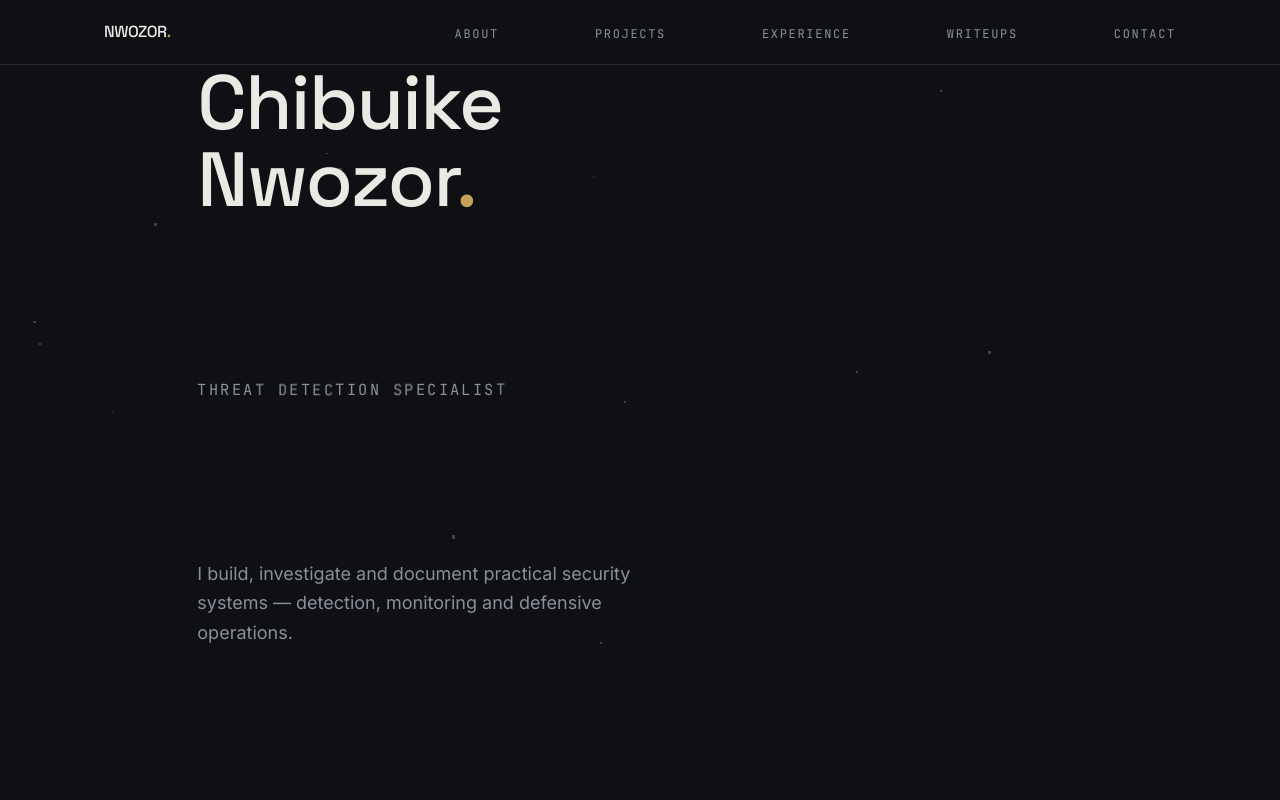
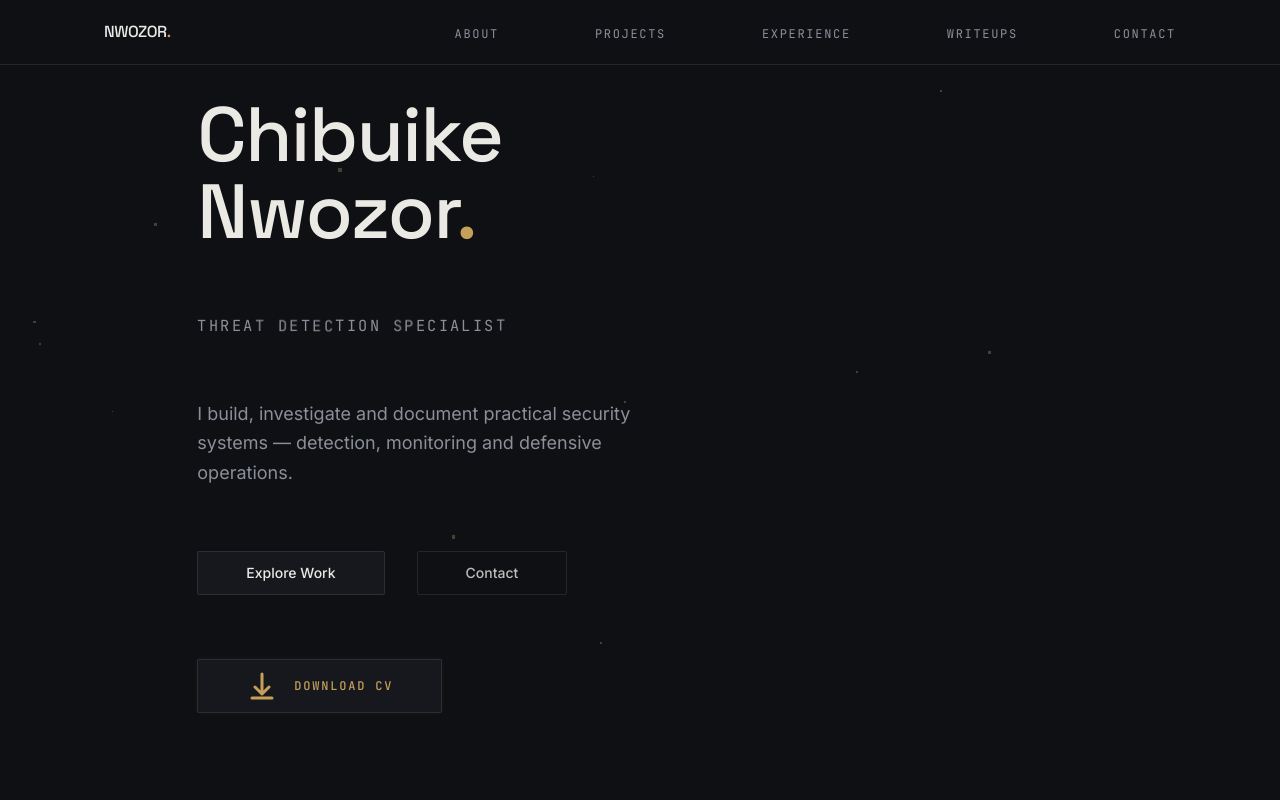
Before and after one commit to warlord80/sentinel-portfolio, a Next.js app: page / in a window 1280 px wide. Shown: the top 800 px of the page. Built offline with nearby package versions, Linux system fonts and the light colour scheme; no server answers; the database is empty.

Commit message:
hero: add top padding, reduce name-to-glitch gap

```diff
--- a/src/components/sections/hero.tsx
+++ b/src/components/sections/hero.tsx
@@ -26,8 +26,8 @@ export function Hero({ resumeUrl = "/resume.pdf" }: { resumeUrl?: string }) {
       id="top"
       className="relative flex min-h-[85svh] items-center overflow-hidden max-md:min-h-[80svh]"
     >
-      <Container className="grid grid-cols-1 items-center gap-8 pt-12 pb-8 md:grid-cols-12 md:gap-12 md:pt-16">
-        <HeroEntrance className="flex flex-col items-start gap-6 md:col-span-7 md:col-start-2 md:gap-8">
+      <Container className="grid grid-cols-1 items-center gap-8 pt-20 pb-8 md:grid-cols-12 md:gap-12 md:pt-24">
+        <HeroEntrance className="flex flex-col items-start gap-4 md:col-span-7 md:col-start-2 md:gap-6">
           <h1 className="font-display text-[clamp(2.25rem,7vw,5.5rem)] font-medium leading-[1.0] tracking-[-0.02em] text-foreground sm:text-[clamp(2.5rem,6vw,5.5rem)]">
             Chibuike
             <br />
```
